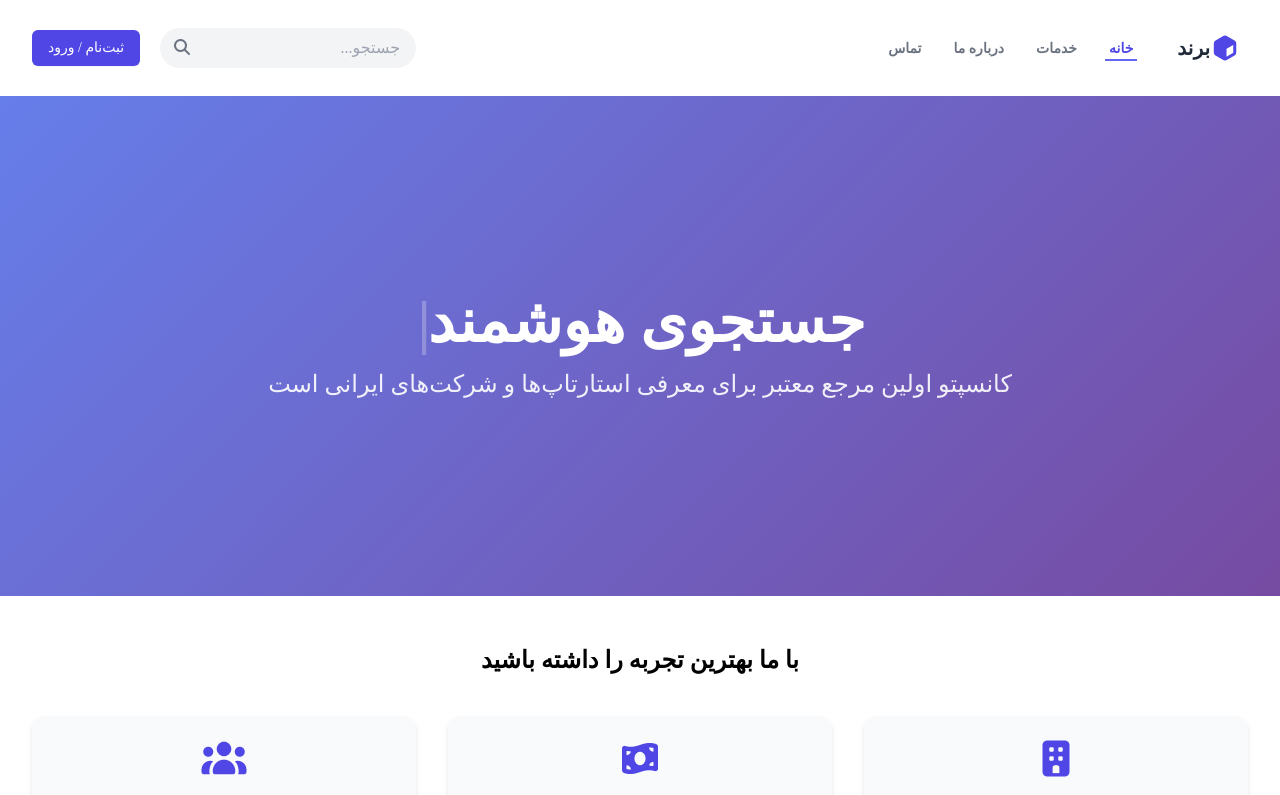
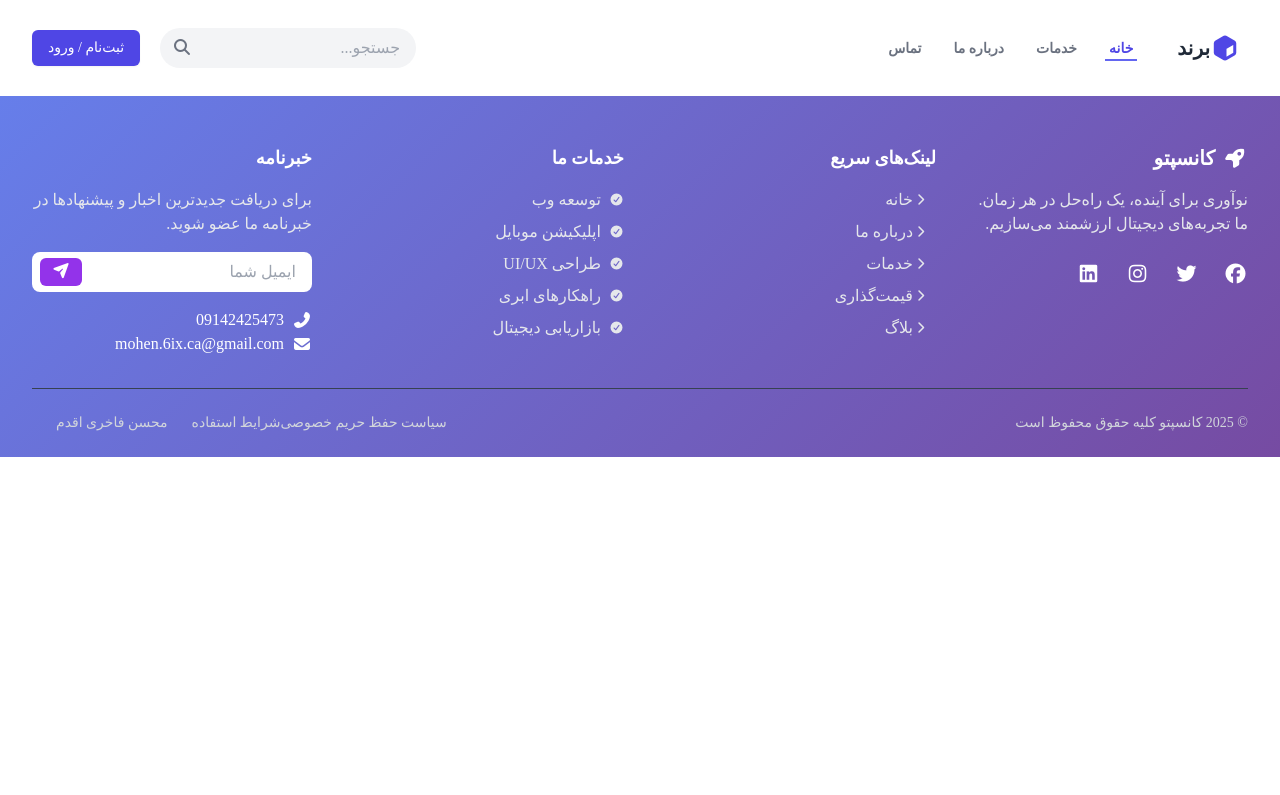
Before and after one commit to MohsenFakheriaghdam/online-concepto, a React (Vite) app: page / in a window 1280 px wide. Shown: the top 795 px of the page. Built offline with nearby package versions, Linux system fonts and the light colour scheme; a small style sheet from the web is missing.

Commit message:
debug home page  rendere

```diff
--- a/src/App.jsx
+++ b/src/App.jsx
@@ -16,7 +16,7 @@ function App() {
 			<div className="min-w-80 min-h-screen ">
 				<Navbar />
 				<Routes>
-					<Route path="/" element={<HomePage />} />
+					<Route path="/online-concepto" element={<HomePage />} />
 					<Route path="/company/:id" element={<CompanyPage />} />
 					<Route path="/aboutus" element={<AboutUs />} />
 				</Routes>
```
